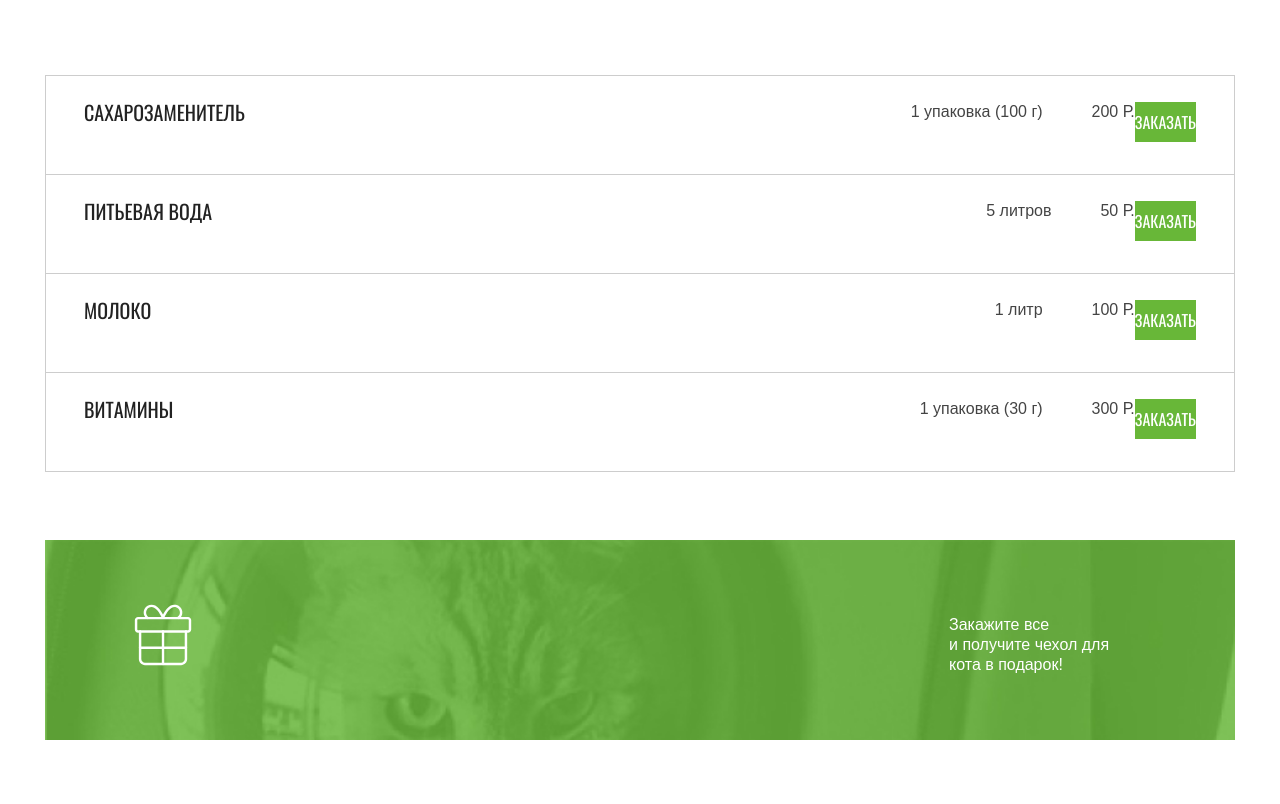
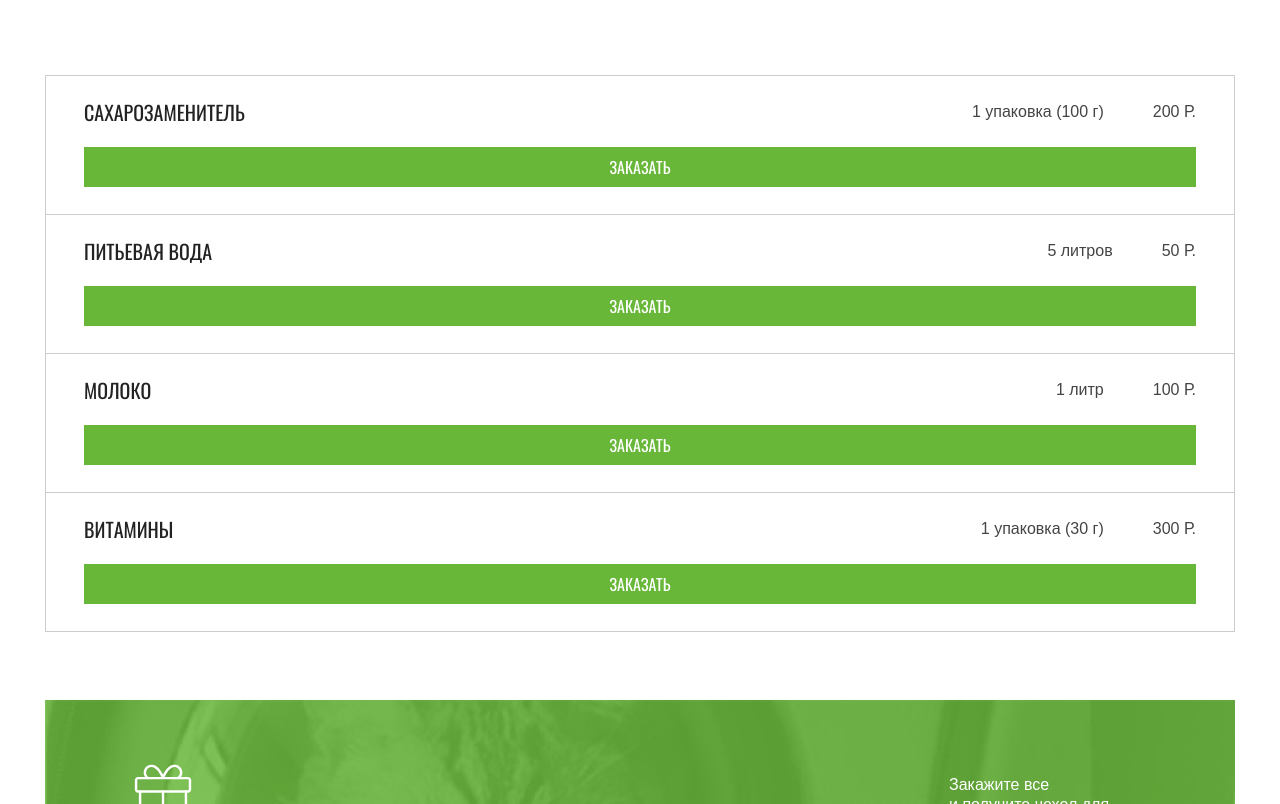
Before and after one commit to kivals/1450419-cat-energy-24, a website: page source/catalog.html in a window 1280 px wide. Shown: the part 1478-2282 px from the top of the page. Drawn offline with nearby package versions, Linux system fonts and the light colour scheme; some packages are replaced by stand-ins of ours; files that its build step writes are made by us from their sources; files whose address does not match are found by name.

Commit message:
Убраны вложенные в тег a теги button

```diff
--- a/source/catalog.html
+++ b/source/catalog.html
@@ -84,8 +84,8 @@
                   </div>
                 </div>
               </div>
-              <a href="order.html" class="product__order-link">
-                <button type="button" class="product__button button">Заказать</button>
+              <a href="order.html" class="product__order-link product__button button">
+                Заказать
               </a>
             </div>
 
@@ -119,8 +119,8 @@
                   </div>
                 </div>
               </div>
-              <a href="order.html" class="product__order-link">
-                <button type="button" class="product__button button">Заказать</button>
+              <a href="order.html" class="product__order-link product__button button">
+                Заказать
               </a>
             </div>
 
@@ -154,8 +154,8 @@
                   </div>
                 </div>
               </div>
-              <a href="order.html" class="product__order-link">
-                <button type="button" class="product__button button">Заказать</button>
+              <a href="order.html" class="product__order-link product__button button">
+                Заказать
               </a>
             </div>
 
@@ -189,8 +189,8 @@
                   </div>
                 </div>
               </div>
-              <a href="order.html" class="product__order-link">
-                <button type="button" class="product__button button">Заказать</button>
+              <a href="order.html" class="product__order-link product__button button">
+                Заказать
               </a>
             </div>
 
@@ -224,8 +224,8 @@
                   </div>
                 </div>
               </div>
-              <a href="order.html" class="product__order-link">
-                <button type="button" class="product__button button">Заказать</button>
+              <a href="order.html" class="product__order-link product__button button">
+                Заказать
               </a>
             </div>
 
@@ -259,8 +259,8 @@
                   </div>
                 </div>
               </div>
-              <a href="order.html" class="product__order-link">
-                <button type="button" class="product__button button">Заказать</button>
+              <a href="order.html" class="product__order-link product__button button">
+                Заказать
               </a>
             </div>
 
@@ -294,8 +294,8 @@
                   </div>
                 </div>
               </div>
-              <a href="order.html" class="product__order-link">
-                <button type="button" class="product__button button">Заказать</button>
+              <a href="order.html" class="product__order-link product__button button">
+                Заказать
               </a>
             </div>
           </li>
@@ -324,8 +324,8 @@
                 <span class="extra-catalog__item-prop">1 упаковка (100 г)</span>
                 <span class="extra-catalog__item-price">200 Р.</span>
               </div>
-              <a href="order.html" class="extra-catalog__link">
-                <button class="button extra-catalog__item-button">Заказать</button>
+              <a href="order.html" class="extra-catalog__link button extra-catalog__item-button">
+                Заказать
               </a>
             </li>
             <li class="extra-catalog__item">
@@ -334,8 +334,8 @@
                 <span class="extra-catalog__item-prop">5 литров</span>
                 <span class="extra-catalog__item-price">50 Р.</span>
               </div>
-              <a href="order.html" class="extra-catalog__link">
-                <button class="button extra-catalog__item-button">Заказать</button>
+              <a href="order.html" class="extra-catalog__link button extra-catalog__item-button">
+                Заказать
               </a>
             </li>
             <li class="extra-catalog__item">
@@ -344,8 +344,8 @@
                 <span class="extra-catalog__item-prop">1 литр</span>
                 <span class="extra-catalog__item-price">100 Р.</span>
               </div>
-              <a href="order.html" class="extra-catalog__link">
-                <button class="button extra-catalog__item-button">Заказать</button>
+              <a href="order.html" class="extra-catalog__link button extra-catalog__item-button">
+                Заказать
               </a>
             </li>
             <li class="extra-catalog__item">
@@ -354,8 +354,8 @@
                 <span class="extra-catalog__item-prop">1 упаковка (30 г)</span>
                 <span class="extra-catalog__item-price">300 Р.</span>
               </div>
-              <a href="order.html" class="extra-catalog__link">
-                <button class="button extra-catalog__item-button">Заказать</button>
+              <a href="order.html" class="extra-catalog__link button extra-catalog__item-button">
+                Заказать
               </a>
             </li>
           </ul>
--- a/source/sass/common/global.scss
+++ b/source/sass/common/global.scss
@@ -66,6 +66,7 @@ a:hover {
 }
 
 .button {
+  display: block;
   background-color: $basic-green;
   color: #ffffff;
   text-transform: uppercase;
--- a/source/sass/services.scss
+++ b/source/sass/services.scss
@@ -172,6 +172,7 @@
 }
 
 .services__goto {
+  color: #000000;
   display: flex;
   align-items: center;
   font-size: 16px;
```
Also changed, not shown: source/index.html (+6 -6 lines).
